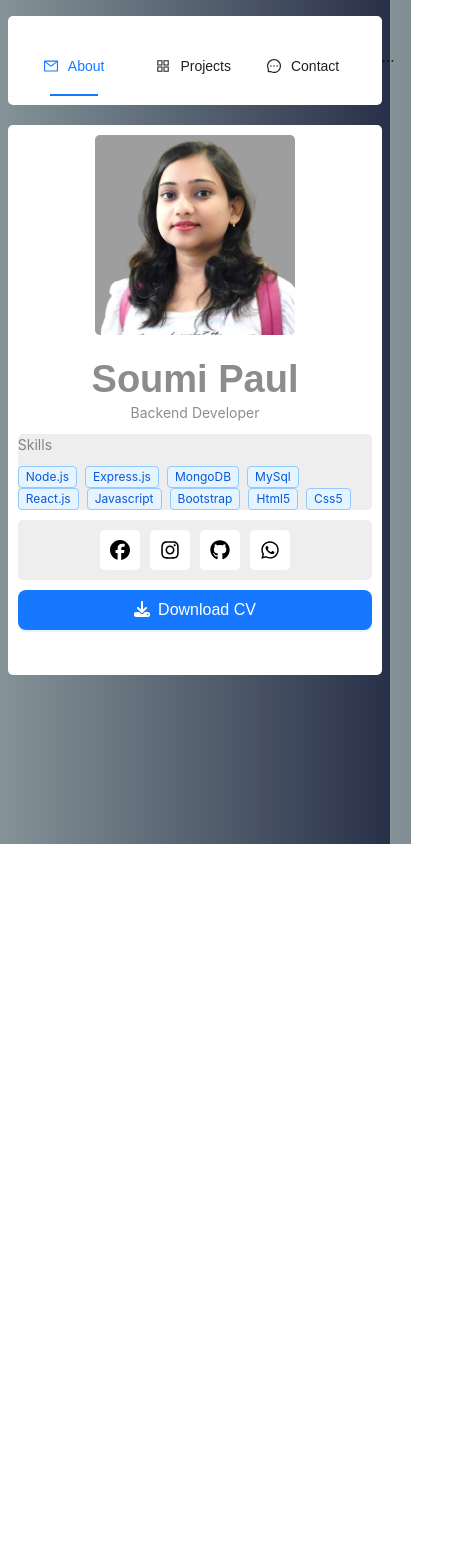
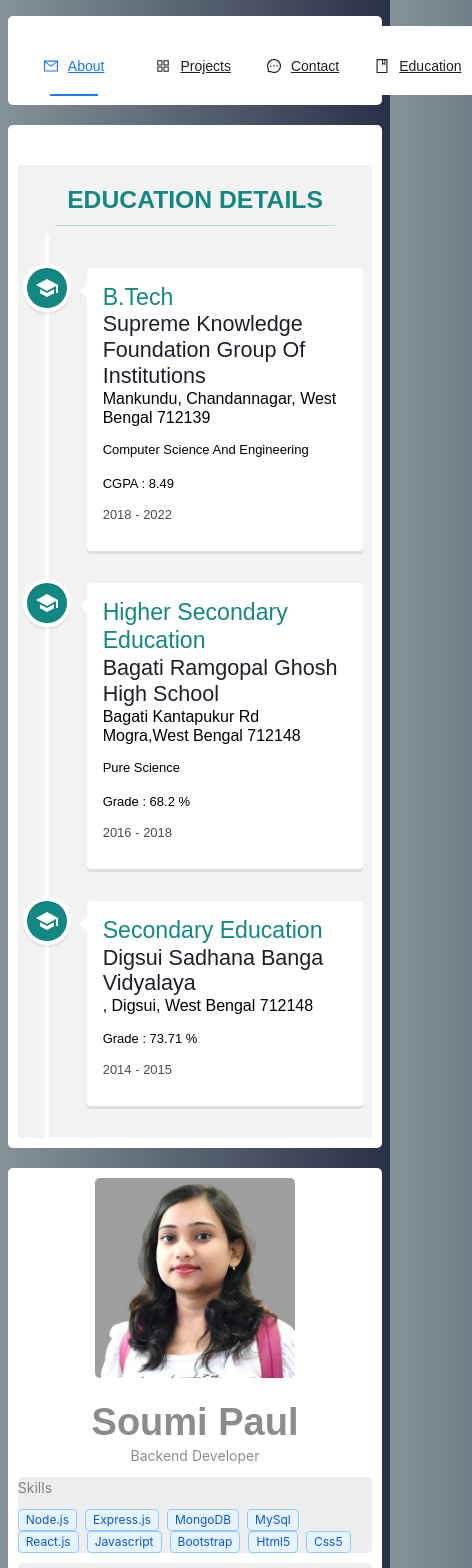
Before and after one commit to Soumi-Paul-dev-99/Personal-Portfolio-By-Soumi, a React (Vite) app: page /education in a window 390 px wide. Shown: the top 1568 px of the page, 472 px wide, since content can reach past the window. Before the commit the page ends 844 px from the top, so only its background shows below. Built offline with nearby package versions, Linux system fonts and the light colour scheme; a web font is replaced by a local one.

Commit message:
initial commit

```diff
--- a/index.html
+++ b/index.html
@@ -5,9 +5,20 @@
     <link rel="icon" type="image/svg+xml" href="/icon.png" />
     <meta name="viewport" content="width=device-width, initial-scale=1.0" />
     <title>Personal Portfolio - By Soumi Paul</title>
+    <link
+      href="https://cdn.jsdelivr.net/npm/bootstrap@5.3.2/dist/css/bootstrap.min.css"
+      rel="stylesheet"
+      integrity="sha384-T3c6CoIi6uLrA9TneNEoa7RxnatzjcDSCmG1MXxSR1GAsXEV/Dwwykc2MPK8M2HN"
+      crossorigin="anonymous"
+    />
   </head>
   <body>
     <div id="root"></div>
     <script type="module" src="/src/main.jsx"></script>
+    <script
+      src="https://cdn.jsdelivr.net/npm/bootstrap@5.3.2/dist/js/bootstrap.bundle.min.js"
+      integrity="sha384-C6RzsynM9kWDrMNeT87bh95OGNyZPhcTNXj1NW7RuBCsyN/o0jlpcV8Qyq46cDfL"
+      crossorigin="anonymous"
+    ></script>
   </body>
 </html>
--- a/src/App.jsx
+++ b/src/App.jsx
@@ -8,7 +8,7 @@ import { Route, Routes } from "react-router-dom";
 import About from "./pages/About/About";
 import Project from "./pages/Projects/Project";
 import Contact from "./pages/Contact/Contact";
-
+import Education from "./pages/Education/Education";
 function App() {
   return (
     <Flex gap={20} className="app">
@@ -18,6 +18,7 @@ function App() {
           <Route index element={<About />} />
           <Route path="projects" element={<h1>{<Project />}</h1>} />
           <Route path="contact" element={<Contact />} />
+          <Route path="education" element={<Education />} />
         </Route>
       </Routes>
 
--- a/src/Components/Navbar/Navbar.jsx
+++ b/src/Components/Navbar/Navbar.jsx
@@ -27,7 +27,7 @@ const items = [
   },
   {
     label: <Link to="/education">Education</Link>,
-    key: "contact",
+    key: "education",
     icon: <BookOutlined />,
   },
 ];
--- a/src/Components/ProfileCard/ProfileCard.css
+++ b/src/Components/ProfileCard/ProfileCard.css
@@ -6,7 +6,7 @@
   border-radius: 5px;
 }
 
-.user-btn {
+.user-btn a{
   width:100%;
 }
 
--- a/src/Components/ProfileCard/ProfileCard.jsx
+++ b/src/Components/ProfileCard/ProfileCard.jsx
@@ -5,7 +5,7 @@ import { FaDownload } from "react-icons/fa6";
 import UserInfo from "../userInfo/UserInfo";
 import Skills from "../Skills/Skills";
 import SocialMedia from "../SocialMedia/SocialMedia";
-
+import Resume from "../../assets/Resume.pdf";
 const ProfileCard = () => {
   return (
     <Flex align="center" vertical gap={10} className="profile-card">
@@ -19,7 +19,7 @@ const ProfileCard = () => {
         type="primary"
         className="user-btn"
       >
-        Download CV
+        <a href={Resume}> Download CV</a>
       </Button>
     </Flex>
   );
--- /dev/null
+++ b/src/pages/Education/Education.css
@@ -0,0 +1,43 @@
+.education {
+  padding: 100px 0px;
+  margin: 50px 0px;
+  margin-left: 60px;
+  background-color: rgba(128, 128, 128, 0.101);
+}
+
+.education hr {
+  color: #138781;
+  width: 400px;
+  margin: 10px auto;
+}
+
+.education h2 {
+  font-weight: bold;
+  color: #138781;
+}
+
+.education .vertical-timeline-element-title {
+  color: #138781
+}
+
+.education .vertical-timeline-element-subtitle {
+  color: #1e1e2c
+}
+
+/* ########### mobile phone */
+@media(max-width: 600px) {
+  .education {
+    margin: 0;
+    padding: 0;
+    margin-top: 30px;
+  }
+
+  .education h2 {
+    padding-top: 20px;
+  }
+
+  .education hr {
+    width: 280px;
+    margin-bottom: 10px;
+  }
+}
--- /dev/null
+++ b/src/pages/Education/Education.jsx
@@ -0,0 +1,76 @@
+import React from "react";
+import { MdSchool } from "react-icons/md";
+import {
+  VerticalTimeline,
+  VerticalTimelineElement,
+} from "react-vertical-timeline-component";
+import "react-vertical-timeline-component/style.min.css";
+import "./Education.css";
+const Education = () => {
+  return (
+    <>
+      <div className="container education" id="education">
+        <h2 className="col-12 mt-3 mb-1 text-center text-uppercase">
+          Education Details
+        </h2>
+        <hr />
+
+        <VerticalTimeline>
+          <VerticalTimelineElement
+            className="vertical-timeline-element--work"
+            contentStyle={{ background: "white", color: "black" }}
+            contentArrowStyle={{ borderRight: "7px solid  white" }}
+            date="2018 - 2022"
+            iconStyle={{ background: "#138781", color: "#fff" }}
+            icon={<MdSchool />}
+          >
+            <h3 className="vertical-timeline-element-title">B.Tech</h3>
+            <h4 className="vertical-timeline-element-subtitle">
+              Supreme Knowledge Foundation Group Of Institutions
+            </h4>
+            <h6>Mankundu, Chandannagar, West Bengal 712139</h6>
+            <p>Computer Science And Engineering</p>
+            <p>CGPA : 8.49</p>
+          </VerticalTimelineElement>
+          <VerticalTimelineElement
+            className="vertical-timeline-element--work"
+            contentStyle={{ background: "white", color: "black" }}
+            contentArrowStyle={{ borderRight: "7px solid  white" }}
+            date="2016 - 2018"
+            iconStyle={{ background: "#138781", color: "#fff" }}
+            icon={<MdSchool />}
+          >
+            <h3 className="vertical-timeline-element-title">
+              Higher Secondary Education
+            </h3>
+            <h4 className="vertical-timeline-element-subtitle">
+              Bagati Ramgopal Ghosh High School
+            </h4>
+            <h6>Bagati Kantapukur Rd Mogra,West Bengal 712148</h6>
+            <p>Pure Science</p>
+            <p>Grade : 68.2 %</p>
+          </VerticalTimelineElement>
+          <VerticalTimelineElement
+            className="vertical-timeline-element--work"
+            contentStyle={{ background: "white", color: "black" }}
+            contentArrowStyle={{ borderRight: "7px solid  white" }}
+            date="2014 - 2015"
+            iconStyle={{ background: "#138781", color: "#fff" }}
+            icon={<MdSchool />}
+          >
+            <h3 className="vertical-timeline-element-title">
+              Secondary Education
+            </h3>
+            <h4 className="vertical-timeline-element-subtitle">
+              Digsui Sadhana Banga Vidyalaya
+            </h4>
+            <h6>, Digsui, West Bengal 712148</h6>
+            <p>Grade : 73.71 %</p>
+          </VerticalTimelineElement>
+        </VerticalTimeline>
+      </div>
+    </>
+  );
+};
+
+export default Education;
```
Also changed, not shown: package.json (+8 -1 lines), 1 other file (tests, documents, lock files or other folders).
